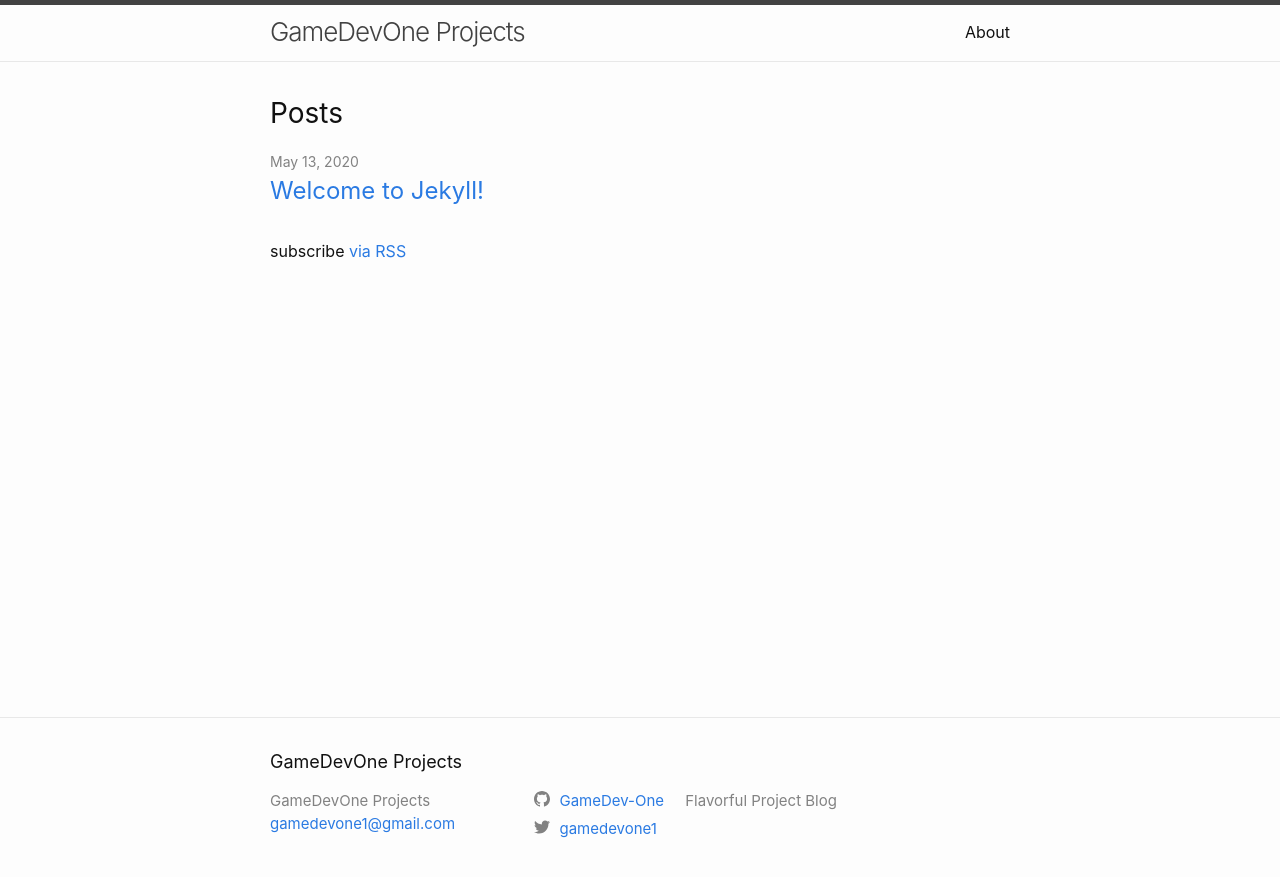
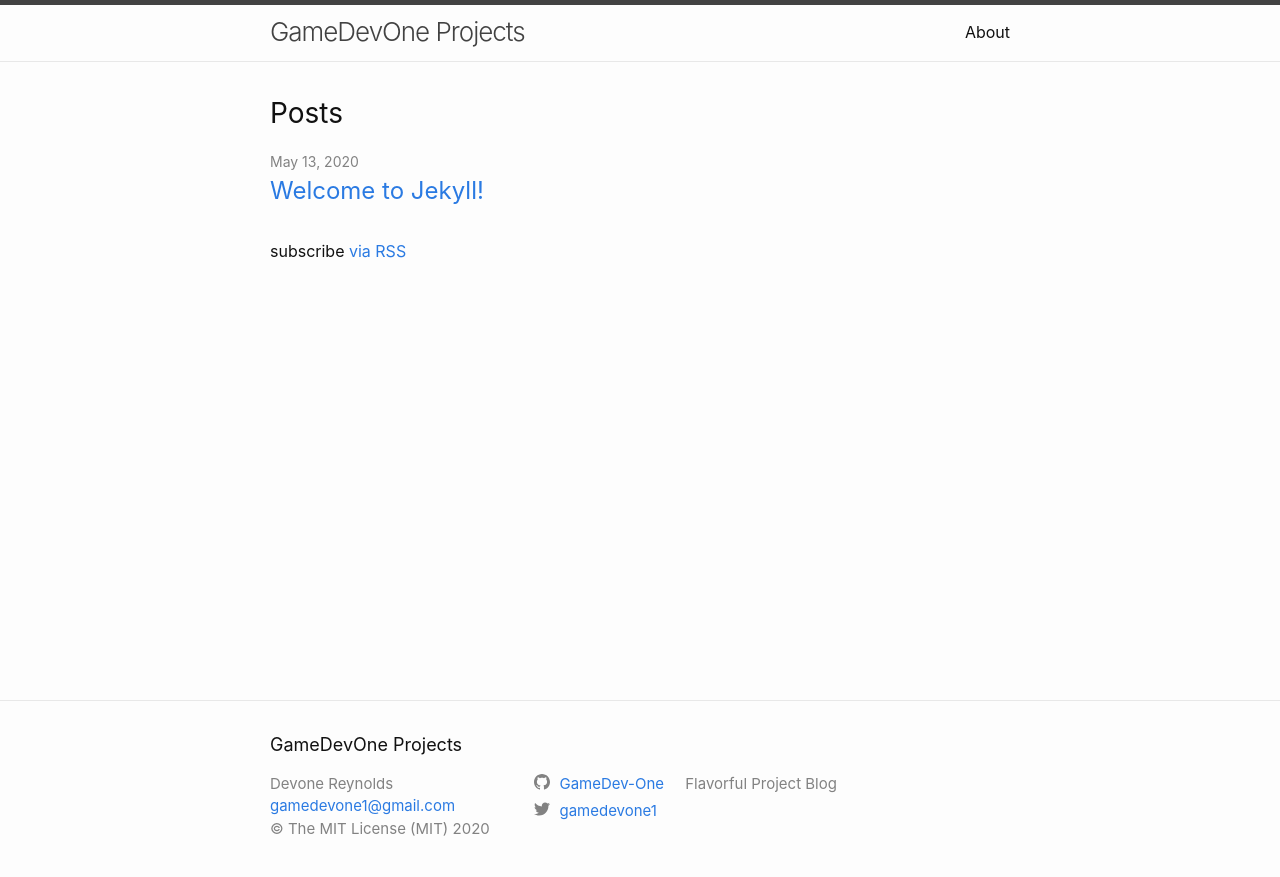
Before and after one commit to GameDev-One/GameDevone, a Jekyll site: the page built from index.markdown, in a window 1280 px wide. Shown: the top 877 px of the page. Built offline with Jekyll 4.4.1, drawn with Linux system fonts in a browser that asks for light colours.

Commit message:
Added copyright

```diff
--- a/_config.yml
+++ b/_config.yml
@@ -27,6 +27,15 @@
 twitter_username: gamedevone1
 github_username:  GameDev-One
 
+# Fields minima uses, but are not defaulted with the jekyll new commnad.
+# Author is default for posts
+author: Devone Reynolds
+
+# New fields not defaulted by jekyll-new with the minima these
+# Add a copyright. A copyright symbol and year will be added automatically
+# copyright: Company Name, Inc.
+copyright: The MIT License (MIT)
+
 # Build settings
 # Removed minima as it is now a regular theme
 #theme: minima
--- a/_includes/footer.html
+++ b/_includes/footer.html
@@ -18,6 +18,9 @@
             {%- if site.email -%}
             <li><a class="u-email" href="mailto:{{ site.email }}">{{ site.email }}</a></li>
             {%- endif -%}
+            {%-if site.copyright -%}
+            <li>&copy; {{ site.copyright }} {{ 'now' | date: '%Y' }}</li>
+            {%- endif -%}
         </ul>
       </div>
 
```
